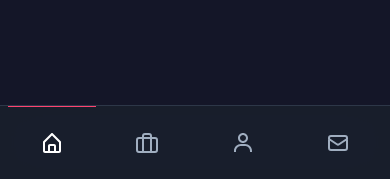
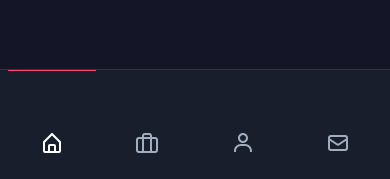
Before and after one commit to olivercederborg/olivercederborg-nextjs, a Next.js app: page / in a window 390 px wide. Shown: the part 665-844 px from the top of the page. Built offline with nearby package versions, Linux system fonts and the light colour scheme.

Commit message:
active menu item

```diff
--- a/components/workComponent.js
+++ b/components/workComponent.js
@@ -176,11 +176,11 @@ const WorkComponent = () => {
 
 			</div>
 
-			<div id="case-image" className='w-12/12 lg:w-7/12 flex justify-center mt-26 lg:mt-16 xl:-mr-20'>
+			<div id="case-image" className='w-12/12 lg:w-7/12 flex justify-center mt-26 lg:mt-40 xl:-mr-20'>
 				<img
 					src={workCase.caseImage}
 					alt={workCase.caseImageAlt}
-					className='max-h-xs md:max-h-xl max-w-full object-contain pointer-events-none'
+					className='max-h-lg md:max-h-xl max-w-full object-contain pointer-events-none'
 				/>
 			</div>
 		</div>
--- a/css/style.scss
+++ b/css/style.scss
@@ -2,6 +2,21 @@ html,
 body {
    background-color: #141628;
    visibility: hidden;
+}
+
+a::before {
+   content: "\2022";
+   @apply text-primaryBrand;
+   @apply duration-200;
+   @apply ease-in-out;
+   @apply transition-all;
+   font-size: 0rem;
+   line-height: 24px;
+   position: relative;
+   top: auto;
+   bottom: auto;
+   right: 5px;
+   vertical-align: middle;
 }
 
 .is-current::before {
@@ -10,7 +25,7 @@ body {
    @apply duration-200;
    @apply ease-in-out;
    @apply transition-all;
-   font-size: 2rem;
+   font-size: 2.25rem;
    line-height: 24px;
    position: relative;
    top: auto;
```
